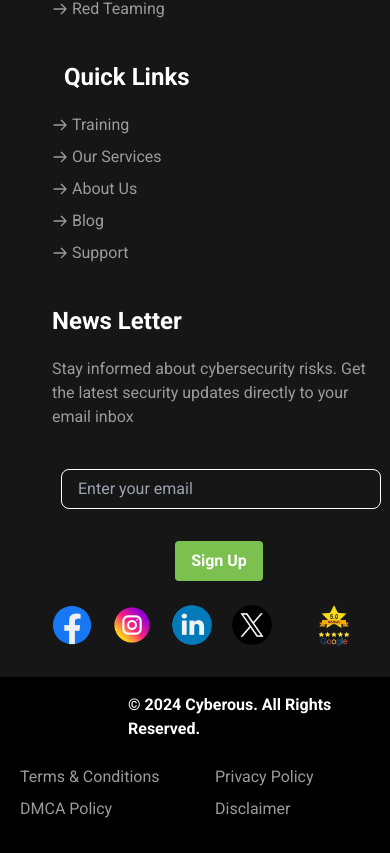
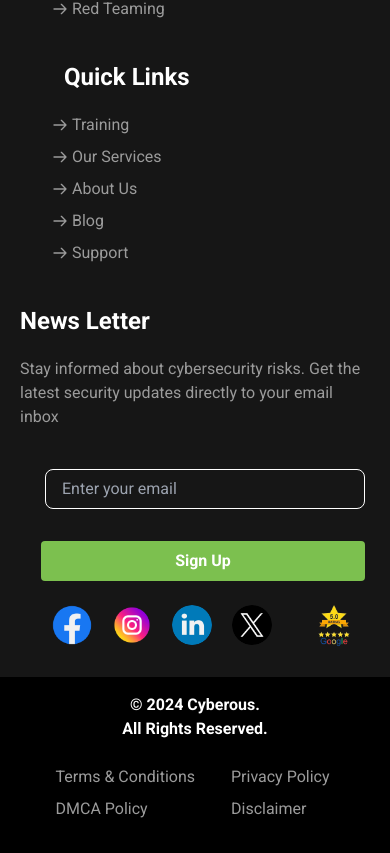
Before and after one commit to sankalp-codes244/cyberousWebsite, a React (Vite) app: page /contact in a window 390 px wide. Shown: the part 3553-4406 px from the top of the page. Built offline with nearby package versions, Linux system fonts and the light colour scheme; a web font is replaced by a local one.

Commit message:
changes done no forms yet

```diff
--- a/src/assets/index.js
+++ b/src/assets/index.js
@@ -181,6 +181,7 @@ import NavyImg2 from './images/Events/Navy/NavyImg2.jpg'
 import NavyImg3 from './images/Events/Navy/NavyImg3.jpeg'
 import NavyImg4 from './images/Events/Navy/NavyImg4.jpeg'
 import AboutusIcon from './images/AboutusIcon.png'
+import howWeWork from './images/howWeWork.jpg'
 import Trainingpageimg from './images/Trainingpageimg.png'
 import Trainingpageimg2 from './images/Trainingpageimg2.png'
 import chevronSide from './images/chevronSide.png'
@@ -435,4 +436,5 @@ export const Images ={
     support: support,
     internshipbg1: internshipbg1,
     classroomTraining: classroomTraining,
+    howWeWork: howWeWork,
 }
--- a/src/components/Footer.jsx
+++ b/src/components/Footer.jsx
@@ -102,17 +102,18 @@ const Footer = () => {
             {/* Add other list items */}
           </ol>
         </div>
-        <div className=' md:w-1/3 h-full ml-8 md:mr-10 md:mt-0'>
+        <div className=' md:w-1/3 h-full lg:ml-8 md:mr-10 md:mt-0'>
           <h1 className='text-white text-2xl font-bold mb-5 ml-5 mt-8'>
             News Letter
           </h1>
           <div>
-            <h1 className='text-custom-fontColor-Dark ml-5  md:mr-10'>
+            <h1 className='text-custom-fontColor-Dark mx-5 lg:ml-5 lg:mr-10'>
               Stay informed about cybersecurity risks. Get the latest security updates directly to your email inbox
             </h1>
             <div className="flex flex-col md:flex-row items-center mt-6 ">
+               <form className='flex flex-col lg:flex-row'>
               <div className=" rounded-lg mb-4 md:mb-0">
-                <input
+               <input
                   name="emailHandle"
                   type="email"
                   className="mt-4 ml-5 h-10 px-4 focus-visible:ring-4 duration-500 text-white bg-custum-bg-dark  border border-solid border-white w-80 rounded-lg
@@ -123,6 +124,7 @@ const Footer = () => {
               <button className="mt-4 ml-4 bg-custom-buttonColor-Green hover:bg-custom-buttonColor-GreenDark text-white font-bold py-2 px-4 rounded">
                 Sign Up
               </button>
+               </form>
             </div>
           </div>
         </div>
@@ -149,29 +151,30 @@ const Footer = () => {
       </div>
       <div className='h-full bg-black md:px-24'>
 
-        <h1 className='ml-32 pt-4 text-white text-base font-bold'> <span>© 2024 Cyberous.</span> All Rights Reserved.</h1>
-        <div className=''>
-          <ol className="grid grid-cols-2 md:flex md:flex-row list-none my-6">
+        <h1 className='hidden lg:block ml-32 pt-4 text-white text-base font-bold'> <span>© 2024 Cyberous.</span> All Rights Reserved.</h1>
+        <h1 className=' lg:hidden pt-4 text-white text-center text-base font-bold'> <span>© 2024 Cyberous.</span><br/> All Rights Reserved.</h1>
+        <div className='flex lg:flex-none justify-center items-center'>
+          <ol className="grid grid-cols-2 md:flex md:flex-row list-none my-6 mx-5 self-center">
             <Link to={'/terms&Condition'}>
-            <li className="md:w-52 text-custom-fontColor-Dark ml-5 mb-2 hover:scale-110 transition duration-300 hover:text-custom-buttonColor-Green ">
+            <li className="md:w-52 text-custom-fontColor-Dark  mb-2 hover:scale-110 transition duration-300 hover:text-custom-buttonColor-Green ">
 
               Terms & Conditions
             </li>
             </Link>
-            <Link to='/privacypolicy'>
-            <li className=" md:w-52 text-custom-fontColor-Dark ml-5 mb-2 hover:scale-110 transition duration-300 hover:text-custom-buttonColor-Green ">
+            <Link to='/privacypolicy' className='ml-9 lg:ml-0'>
+            <li className=" md:w-52 text-custom-fontColor-Dark mb-2 hover:scale-110 transition duration-300 hover:text-custom-buttonColor-Green ">
 
               Privacy Policy
             </li>
             </Link>
             <Link to={'/dmcapolicy'}>
-            <li className=" md:w-52 text-custom-fontColor-Dark ml-5 mb-2 hover:scale-110 transition duration-300 hover:text-custom-buttonColor-Green ">
+            <li className=" md:w-52 text-custom-fontColor-Dark  mb-2 hover:scale-110 transition duration-300 hover:text-custom-buttonColor-Green ">
 
               DMCA Policy
             </li>
             </Link>
-            <Link to='/disclaimer'>
-              <li className=" md:w-52 text-custom-fontColor-Dark ml-5 mb-2 hover:scale-110 transition duration-300 hover:text-custom-buttonColor-Green ">
+            <Link to='/disclaimer' className='ml-9 lg:ml-0'>
+              <li className=" md:w-52 text-custom-fontColor-Dark mb-2 hover:scale-110 transition duration-300 hover:text-custom-buttonColor-Green ">
 
                 Disclaimer
               </li>
--- a/src/pages/About/About.jsx
+++ b/src/pages/About/About.jsx
@@ -98,7 +98,7 @@ const About = () => {
 
 
   useEffect(() => {
-    window.scrollTo(0, 0);
+    // window.scrollTo(0, 0);
   }, []);
   return (
     <div className='h-full'>
@@ -148,12 +148,12 @@ const About = () => {
           <div className='flex flex-col'>
             <p className='font-bold text-3xl md:text-6xl font-__Inter_aaf875'>Download a copy of our <p className='text-green-500 font-__Inter_aaf875 pt-6'>Company Profile</p></p>
             <button
-          className="bg-custom-buttonColor-Green text-white font-bold py-2 lg:w-3/5 h-20 px-16  rounded-full mt-4 md:mt-8 hover:bg-custom-buttonColor-GreenLight focus:outline-none focus:shadow-outline flex items-center justify-between "
+          className="bg-custom-buttonColor-Green text-white font-bold py-2 lg:w-3/5 h-20 px-12 lg:px-14 my-5 rounded-full mt-4 md:mt-8 hover:bg-custom-buttonColor-GreenLight focus:outline-none focus:shadow-outline flex items-center justify-between "
 
           onClick={handleDownload}
         >
           <img src={Images.downloadicon} className="invert object-contain  w-10 lg:w-10" alt="Download Icon" />
-         <p className='text-white text-xl'>Download Brochure</p>
+         <p className='text-white text-xl lg:text-2xl'>Download Brochure</p>
         </button>
           </div>
         <img src={Images.AboutusIcon} className='mx-20 w-1/4 md:mx-0 opacity-70' />
--- a/src/pages/Careers/Profiles/Profiles.jsx
+++ b/src/pages/Careers/Profiles/Profiles.jsx
@@ -11,7 +11,7 @@ const Profiles = () => {
       type:'Internship Job',
       Qualifications:'Currently pursuing a master degree or graduate',
       benefits : ['Hands-on experience in the field of cyber security.', 'Opportunity to work alongside experienced professionals and gain valuable mentorship.', 'Exposure to cutting-edge technologies and industry best practices.', 'Potential for future full-time employment opportunities based on performance and business needs.'],
-      How_to_Apply: "Interested candidates should submit their resume and cover letter here or mail us at info@cyberous.in .Please include Job profile name in the subject line.",
+      How_to_Apply: "Interested candidates should submit their resume and cover letter here or mail us at info@cyberous.in. Please include Job profile name in the subject line.",
     },
     {
       id : 1,
@@ -21,7 +21,7 @@ const Profiles = () => {
       type:'Internship Job',
       Qualifications:" Pursuing a degree in Graphic Design, Visual Arts, or related fieldProficiency in graphic design software such as Adobe Creative Suite (Photoshop, Illustrator, InDesign or Canva)",
       benefits : ['Gain hands-on experience in a professional design environmentMentorship from experienced designers', 'Opportunity to work on diverse projects and build a portfolio'],
-      How_to_Apply: "Interested candidates should submit their resume and cover letter here or mail us at info@cyberous.in .Please include Job profile name in the subject line.",
+      How_to_Apply: "Interested candidates should submit their resume and cover letter here or mail us at info@cyberous.in. Please include Job profile name in the subject line.",
     },
   ]
   return (
--- a/src/pages/Contact/Contact.jsx
+++ b/src/pages/Contact/Contact.jsx
@@ -269,10 +269,9 @@ A question about...
     <option value='VAPT'>VAPT</option>
     <option value='Red Teaming'>   Red Teaming</option>
     <option value='Consultancy'>Consultancy</option>
-    <option value='Support'>Support</option>
   </select>
 </div>
-            <div className='p-4 px-8 '>
+            <div className='p-4  '>
               <p className='text-xl text-black py-4'>Your Comment  <span className=' text-2xl md:text-4xl text-red-700'> * </span></p>
               <textarea value={formData.message} onChange={handleChange} name='message' className='border border-solid border-black w-full h-64 font-serif text-black p-4' type='text' placeholder=''>
               </textarea>
--- a/src/pages/TrainingPage/Diploma/Diploma.jsx
+++ b/src/pages/TrainingPage/Diploma/Diploma.jsx
@@ -163,7 +163,7 @@ const Diploma = () => {
       {/* Background section */}
       <div className='text-center relative bg-no-repeat bg-cover bg-center h-screen object-cover' style={{ backgroundImage: `url(${Images.aboutBg})`, }}>
         <div className='h-full bg-black bg-opacity-50 flex flex-col justify-center'>
-          <h1 className='text-2xl sm:text-3xl lg:text-5xl font-__Inter_aaf875 font-bold text-white'>Diploma in cybersecurity</h1>
+          <h1 className='text-2xl sm:text-3xl lg:text-5xl font-__Inter_aaf875 font-bold text-white'>Diploma in Cybersecurity</h1>
           <div className="h-1 w-32 bg-custom-buttonColor-Green my-4 mx-auto  rounded-full"></div>
           {/* <h2 className='text-xl sm:text-2xl lg:text-3xl text-white font-bold font-__Inter_aaf875'>ISO:27001:2013 CERTIFIED COMPANY</h2> */}
         </div>
@@ -171,7 +171,7 @@ const Diploma = () => {
 
       {/* Company info */}
       <div className='flex flex-col justify-center py-8'>
-        <h1 className='text-lg text-center md:text-2xl font-bold font-serif'>Our Motive</h1>
+        <h1 className='text-4xl text-center md:text-5xl font-bold font-serif'>Our Motive</h1>
         <div className="h-1 w-32 bg-custom-buttonColor-Green my-4 mx-auto rounded-full "></div>
         <div className='flex justify-center'>
           <div className='w-full md:w-3/4'>
```
Also changed, not shown: src/pages/Blog/Blog.jsx (+4 -4 lines), src/pages/Careers/Career.jsx (+15 -16 lines), src/pages/Services/Services.jsx (+4 -4 lines), src/assets/images/howWeWork.jpg (added).
